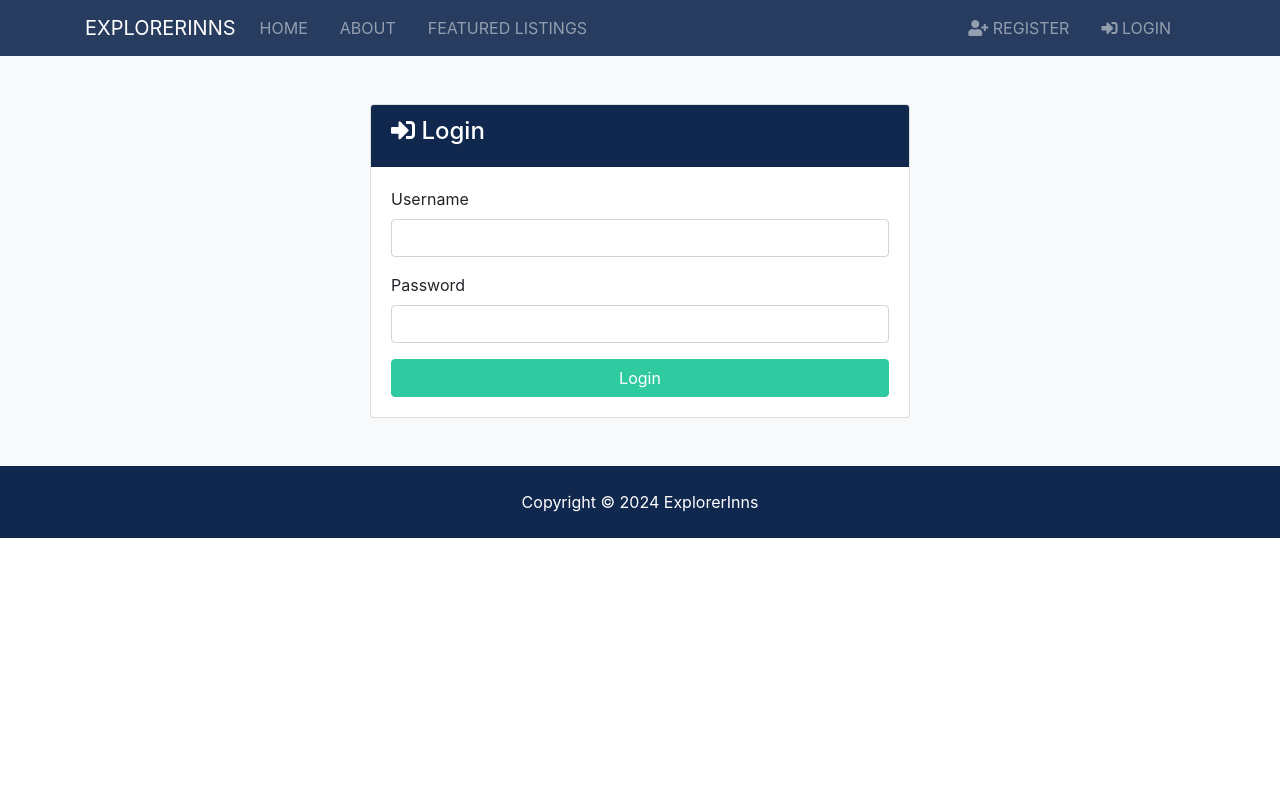
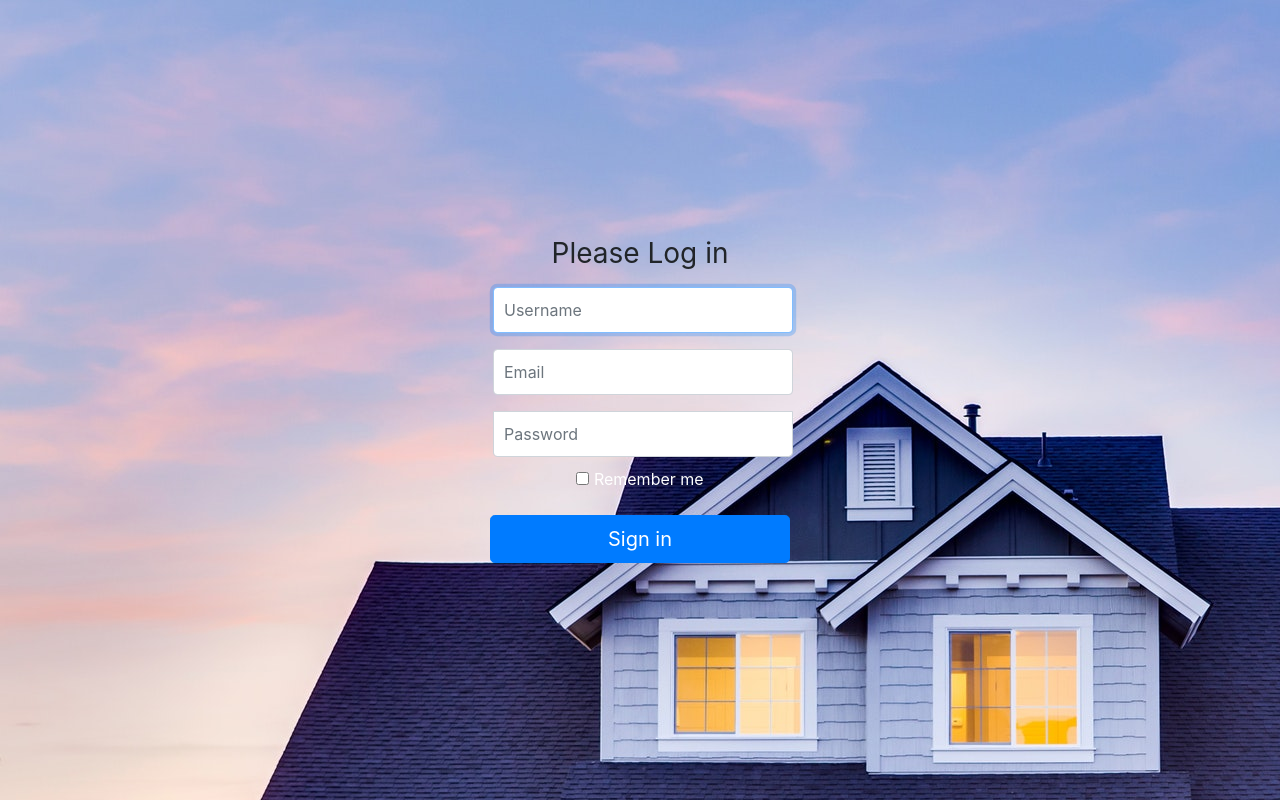
Before and after one commit to Ashking1956/ExplorerInns, a Django app: page /login/ in a window 1280 px wide. Run offline with Django 4.2, Linux system fonts and the light colour scheme; some libraries are stand-ins or nearby versions.

Commit message:
Add User Registration,Login, Logout!

```diff
--- a/ExplorerInns/settings.py
+++ b/ExplorerInns/settings.py
@@ -135,3 +135,8 @@ MEDIA_URL = '/media/'
 # https://docs.djangoproject.com/en/4.2/ref/settings/#default-auto-field
 
 DEFAULT_AUTO_FIELD = 'django.db.models.BigAutoField'
+
+from django.contrib.messages import constants as messages
+MESSAGE_TAGS = {
+    messages.ERROR : 'danger'
+}
--- a/main/templates/base.html
+++ b/main/templates/base.html
@@ -20,9 +20,7 @@
     {% comment %} Navigation Bar {% endcomment %}
     <nav class="navbar navbar-expand-lg navbar-dark bg-primary sticky-top">
       <div class="container">
-        <a class="navbar-brand" href="{% url 'home' %}">
-          ExplorerInns
-        </a>
+        <a class="navbar-brand" href="{% url 'home' %}"> ExplorerInns </a>
         <button
           class="navbar-toggler"
           type="button"
@@ -53,16 +51,46 @@
           </ul>
 
           <ul class="navbar-nav ml-auto">
-            <li class="nav-item mr-3">
-              <a class="nav-link" href="{% url 'register' %}">
-                <i class="fas fa-user-plus"></i> Register
+            {% if user.is_authenticated %}
+            <li
+              class="nav-item mr-3 {% if 'dashboard' in request.path %} active {% endif %}"
+            >
+              <a class="nav-link" href="{% url 'dashboard' %}">
+                <i class="fas fa-user-plus"></i>
+                Welcome {{user.username}} (Dashboard)
               </a>
             </li>
-            <li class="nav-item mr-3">
+            <li>
+              <form
+                action="{% url 'logout' %}"
+                method="post"
+                style="display: inline"
+              >
+                {% csrf_token %}
+                <button
+                  type="submit"
+                  class="btn btn-outline-success my-2 my-sm-0"
+                >
+                  Log Out
+                </button>
+              </form>
+            </li>
+            {% else %}
+            <li
+              class="nav-item mr-3 {% if 'register' in request.path %} active {% endif %}"
+            >
+              <a class="nav-link" href="{% url 'register' %}">
+                <i class="fas fa-sign-in-alt"></i> Register
+              </a>
+            </li>
+            <li
+              class="nav-item mr-3 {% if 'login' in request.path %} active {% endif %}"
+            >
               <a class="nav-link" href="{% url 'login' %}">
                 <i class="fas fa-sign-in-alt"></i> Login
               </a>
             </li>
+            {% endif %}
           </ul>
         </div>
       </div>
--- a/main/templates/index.html
+++ b/main/templates/index.html
@@ -112,6 +112,8 @@
   </div>
 </section>
 
+{% comment %} alert {% endcomment %}
+{% include '_alert.html' %}
 <!-- Listings -->
 <section id="listings" class="py-5">
   <div class="container">
--- a/main/templates/login.html
+++ b/main/templates/login.html
@@ -1,45 +1,132 @@
-{% extends "base.html" %} {% block content %} {% load static %}
-<section id="login" class="bg-light py-5">
-  <div class="container">
-    <div class="row">
-      <div class="col-md-6 mx-auto">
-        <div class="card">
-          <div class="card-header bg-primary text-white">
-            <h4><i class="fas fa-sign-in-alt"></i> Login</h4>
-          </div>
-          <div class="card-body">
-            <form action="index.html">
-              <div class="form-group">
-                <label for="username">Username</label>
+{% load static %}
+<html lang="en">
+  <head>
+    <!-- Required meta tags -->
+    <meta charset="utf-8" />
+    <meta
+      name="viewport"
+      content="width=device-width, initial-scale=1, shrink-to-fit=no"
+    />
+
+    <!-- Bootstrap CSS -->
+    <link
+      rel="stylesheet"
+      href="https://stackpath.bootstrapcdn.com/bootstrap/4.4.1/css/bootstrap.min.css"
+      integrity="sha384-Vkoo8x4CGsO3+Hhxv8T/Q5PaXtkKtu6ug5TOeNV6gBiFeWPGFN9MuhOf23Q9Ifjh"
+      crossorigin="anonymous"
+    />
+
+    <style>
+      html,
+      body {
+        height: 100%;
+      }
+
+      body {
+        display: -ms-flexbox;
+        display: flex;
+        -ms-flex-align: center;
+        align-items: center;
+        padding-top: 40px;
+        padding-bottom: 40px;
+        background: url("{% static 'img/showcase.jpg' %}");
+      }
+
+      .form-signin {
+        width: 100%;
+        max-width: 330px;
+        padding: 15px;
+        margin: auto;
+      }
+
+      .form-signin .checkbox {
+        font-weight: 400;
+      }
+
+      .form-signin .form-control {
+        margin: 16px 3px;
+        position: relative;
+        box-sizing: border-box;
+        height: auto;
+        padding: 10px;
+        font-size: 16px;
+      }
+
+      .form-signin .form-control:focus {
+        z-index: 2;
+      }
+
+      .form-signin input[type="email"] {
+        margin-bottom: -1px;
+        border-bottom-right-radius: 0;
+        border-bottom-left-radius: 0;
+      }
+
+      .form-signin input[type="password"] {
+        margin-bottom: 10px;
+        border-top-left-radius: 0;
+        border-top-right-radius: 0;
+      }
+
+      .bd-placeholder-img {
+        font-size: 1.125rem;
+        text-anchor: middle;
+        -webkit-user-select: none;
+        -moz-user-select: none;
+        -ms-user-select: none;
+        user-select: none;
+      }
+
+      @media (min-width: 768px) {
+        .bd-placeholder-img-lg {
+          font-size: 3.5rem;
+        }
+      }
+    </style>
+    <!-- Custom styles for this template -->
+    <link href="signin.css" rel="stylesheet" />
+  </head>
+
+  <body class="text-center">
+    <form class="form-signin" method="POST">
+      {% csrf_token %}
+      <h1 class="h3 mb-3 font-weight-normal">Please Log in</h1>
+      <label for="inputEmail" class="sr-only">Username</label>
       <input
         type="text"
+        id="inputEmail"
         name="username"
         class="form-control"
+        placeholder="Username"
+        required
+        autofocus
+      />
+      <label for="inputEmail" class="sr-only">Email</label>
+      <input
+        type="text"
+        id="inputEmail"
+        name="email"
+        class="form-control"
+        placeholder="Email"
         required
       />
-              </div>
-
-              <div class="form-group">
-                <label for="password2">Password</label>
+      <label for="inputPassword" class="sr-only">Password</label>
       <input
         type="password"
+        id="inputPassword"
         name="password"
         class="form-control"
+        placeholder="Password"
         required
       />
+      <div class="checkbox mb-3" style="color: white">
+        <label>
+          <input type="checkbox" value="remember-me" /> Remember me
+        </label>
       </div>
-
-              <input
-                type="submit"
-                value="Login"
-                class="btn btn-secondary btn-block"
-              />
+      <button class="btn btn-lg btn-primary btn-block" type="submit">
+        Sign in
+      </button>
     </form>
-          </div>
-        </div>
-      </div>
-    </div>
-  </div>
-</section>
-
-{% endblock content %}
+  </body>
+</html>
--- a/main/urls.py
+++ b/main/urls.py
@@ -11,4 +11,6 @@ urlpatterns = [
     path("search/", views.search, name="search"),
     path("register/", views.register, name="register"),
     path("login/", views.login, name="login"),
+    path("dashboard/", views.dashboard, name="dashboard"),
+    path("logout", views.logout, name="logout")
 ]
--- a/main/views.py
+++ b/main/views.py
@@ -1,6 +1,8 @@
-from django.shortcuts import render
+from django.shortcuts import render, redirect
 from .models import Listing, Realtor
 from django.core.paginator import Paginator
+from django.contrib import messages, auth
+from django.contrib.auth.models import User
 
 price_choices = {
     "100000": '$100,000',
@@ -101,12 +103,11 @@ def index(request):
 
 def about_us(request):
     realtor = Realtor.objects.all()
-    mvp_realtors = Realtor.objects.all().filter(is_mvp=True)
+    mvp_realtors = realtor.filter(is_mvp=True)
     context = {
         'realtors': realtor,
         'is_mvp': mvp_realtors
     }
-
     return render(request, 'about_us.html', context)
 
 
@@ -120,11 +121,9 @@ def listing(request, listing_id):
 
 def listing_index(request):
     listings = Listing.objects.order_by("-list_date").filter(is_published=True)
-
     paginator = Paginator(listings, 6)
     page = request.GET.get('page')
     paginated_listings = paginator.get_page(page)
-
     context = {
         'listings': paginated_listings
     }
@@ -145,43 +144,87 @@ def search(request):
     if 'city' in request.GET:
         city = request.GET['city']
         if city:
-            queryset_list = queryset_list.filter(
-                city__iexact=city)
+            queryset_list = queryset_list.filter(city__iexact=city)
 
     # State
     if 'state' in request.GET:
         state = request.GET['state']
         if state:
-            queryset_list = queryset_list.filter(
-                state__iexact=state)
+            queryset_list = queryset_list.filter(state__iexact=state)
 
     # Bedrooms
     if 'bedrooms' in request.GET:
         bedroom = request.GET['bedrooms']
         if bedroom:
-            queryset_list = queryset_list.filter(
-                bedrooms__lte=bedroom)
+            queryset_list = queryset_list.filter(bedrooms__lte=bedroom)
 
-    # Bedrooms
+    # Price
     if 'price' in request.GET:
-        temp = request.GET['price']
-        if temp:
-            queryset_list = queryset_list.filter(
-                price__lte=temp)
+        price = request.GET['price']
+        if price:
+            queryset_list = queryset_list.filter(price__lte=price)
 
     context = {
         'state_choices': state_choices,
         'bedroom_choices': bedroom_choices,
         'price_choices': price_choices,
         'listings': queryset_list,
-        'values' : request.GET
+        'values': request.GET
     }
     return render(request, 'search.html', context)
 
 
 def login(request):
+    if request.method == "POST":
+        username = request.POST.get('username')
+        password = request.POST.get('password')
+        user = auth.authenticate(username=username, password=password)
+        if user is not None:
+            auth.login(request, user)
+            print(username, password)
+            return redirect(index)
+        else:
+            messages.info(request, "Invalid username or password")
+            return redirect(login)
     return render(request, 'login.html')
 
 
 def register(request):
-    return render(request, 'register.html')
+    if request.method == "POST":
+        first_name = request.POST['first_name']
+        last_name = request.POST['last_name']
+        username = request.POST['username']
+        email = request.POST['email']
+        password = request.POST['password']
+        password2 = request.POST['password2']
+        print(first_name, last_name, username, email, password, password2)
+        if User.objects.filter(username=username).exists():
+            messages.info(
+                request, "Username already exists. Try with different username.")
+            return redirect(register)
+        else:
+            if password == password2:
+                user = User.objects.create_user(
+                    username=username, email=email, password=password)
+                user.set_password(password)
+                user.save()
+                auth.login(request=request, user=user)
+                return redirect(index)
+            else:
+                messages.info(
+                    request, "Password does not match!")
+            return redirect(register)
+
+    else:
+        return render(request, 'register.html')
+
+
+def logout(request):
+    if request.method == 'POST':
+        auth.logout(request)
+        messages.success(request, 'You are now logged out')
+    return redirect(index)
+
+
+def dashboard(request):
+    return render(request, 'dashboard.html')
```
Also changed, not shown: main/templates/_alert.html (added, +17 -0 lines), main/templates/dashboard.html (added, +70 -0 lines), main/templates/register.html (+146 -62 lines). Lines whose indentation alone changed are shown as unchanged.
